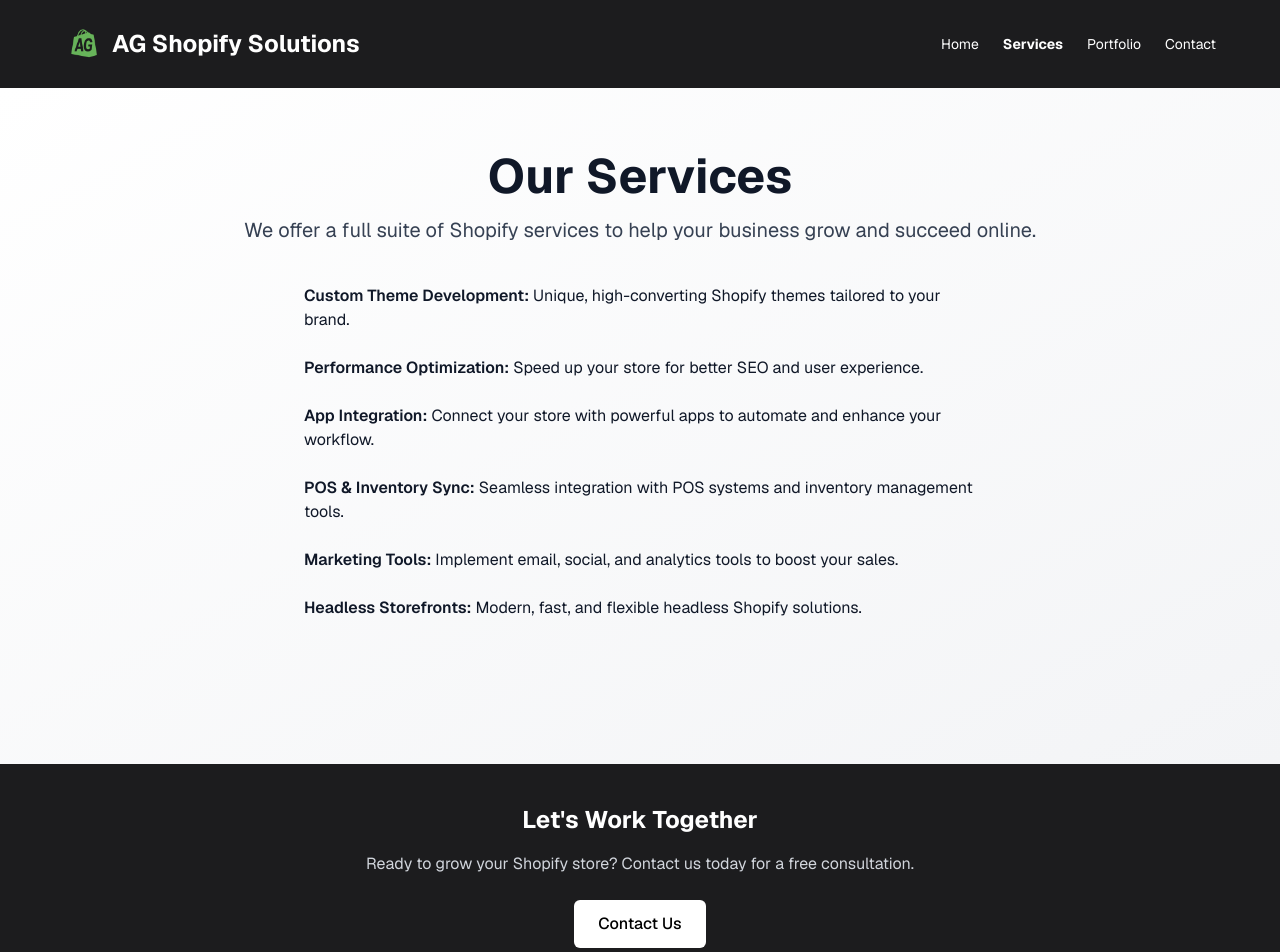
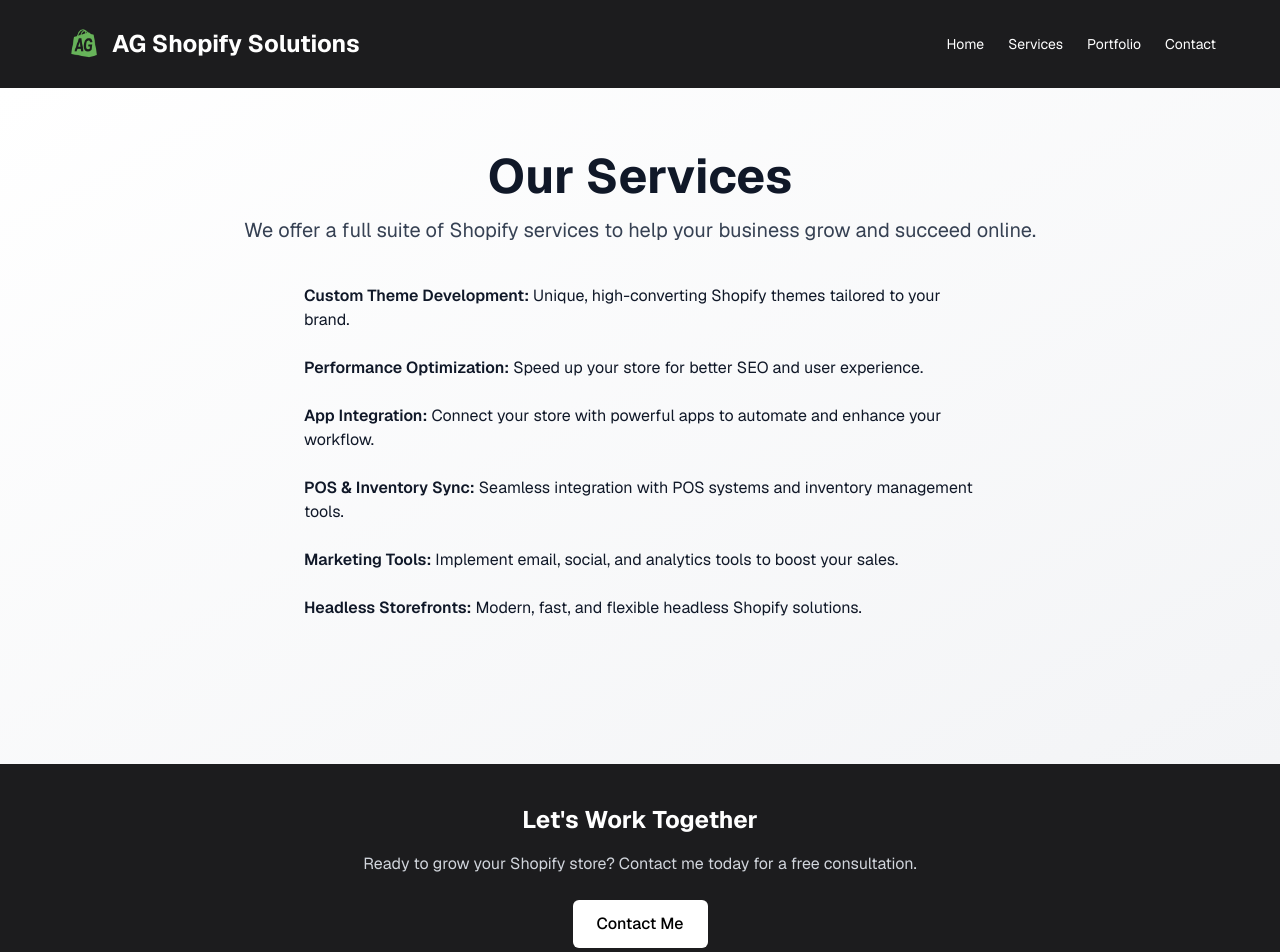
Before and after one commit to AbeGue02/shopify-partner-website, a Next.js app in the folder shopify-partner-website/: page /services in a window 1280 px wide. Shown: the top 952 px of the page. Built offline with nearby package versions, Linux system fonts and the light colour scheme.

Commit message:
Makes Footer its own component

```diff
--- /dev/null
+++ b/shopify-partner-website/src/app/components/Footer.tsx
@@ -0,0 +1,16 @@
+export default function Footer() {
+  return (
+    <footer className="bg-[#1c1c1e] text-white py-10 px-8">
+      <div className="max-w-5xl mx-auto text-center">
+        <h3 className="text-2xl font-bold mb-4">Let's Work Together</h3>
+        <p className="mb-6 text-gray-300">Ready to grow your Shopify store? Contact me today for a free consultation.</p>
+        <a
+          href="mailto:abrahamgue02@gmail.com"
+          className="inline-block bg-white text-black font-medium py-3 px-6 rounded-md hover:bg-gray-200 transition"
+        >
+          Contact Me
+        </a>
+      </div>
+    </footer>
+  );
+}
--- a/shopify-partner-website/src/app/components/Header.tsx
+++ b/shopify-partner-website/src/app/components/Header.tsx
@@ -44,7 +44,7 @@ export default function Header() {
         {/* Desktop Nav */}
         <nav className="space-x-6 text-sm hidden sm:block">
           <Link href="/" className="hover:underline">Home</Link>
-          <Link href="/services" className="hover:underline font-bold">Services</Link>
+          <Link href="/services" className="hover:underline">Services</Link>
           <Link href="/#portfolio" className="hover:underline">Portfolio</Link>
           <Link href="/#contact" className="hover:underline">Contact</Link>
         </nav>
--- a/shopify-partner-website/src/app/page.tsx
+++ b/shopify-partner-website/src/app/page.tsx
@@ -1,6 +1,7 @@
 import Image from "next/image";
 import Link from "next/link";
 import Header from "./components/Header";
+import Footer from "./components/Footer";
 
 export default function Home() {
   return (
@@ -68,18 +69,7 @@ export default function Home() {
         </section>
       </main>
 
-      <footer id="contact" className="bg-[#1c1c1e] text-white py-10 px-8">
-        <div className="max-w-5xl mx-auto text-center">
-          <h3 className="text-2xl font-bold mb-4">Let's Work Together</h3>
-          <p className="mb-6 text-gray-300">Ready to grow your Shopify store? Contact us today for a free consultation.</p>
-          <a
-            href="mailto:hello@shopifypartner.dev"
-            className="inline-block bg-white text-black font-medium py-3 px-6 rounded-md hover:bg-gray-200 transition"
-          >
-            Contact Us
-          </a>
-        </div>
-      </footer>
+      <Footer />
     </div>
   );
 }
--- a/shopify-partner-website/src/app/services/page.tsx
+++ b/shopify-partner-website/src/app/services/page.tsx
@@ -1,5 +1,6 @@
 import Link from "next/link";
 import Header from "../components/Header";
+import Footer from "../components/Footer";
 
 export default function Services() {
   return (
@@ -33,18 +34,7 @@ export default function Services() {
           </ul>
         </section>
       </main>
-      <footer className="bg-[#1c1c1e] text-white py-10 px-8">
-        <div className="max-w-5xl mx-auto text-center">
-          <h3 className="text-2xl font-bold mb-4">Let's Work Together</h3>
-          <p className="mb-6 text-gray-300">Ready to grow your Shopify store? Contact us today for a free consultation.</p>
-          <a
-            href="mailto:hello@shopifypartner.dev"
-            className="inline-block bg-white text-black font-medium py-3 px-6 rounded-md hover:bg-gray-200 transition"
-          >
-            Contact Us
-          </a>
-        </div>
-      </footer>
+      <Footer />
     </div>
   );
 }
```
